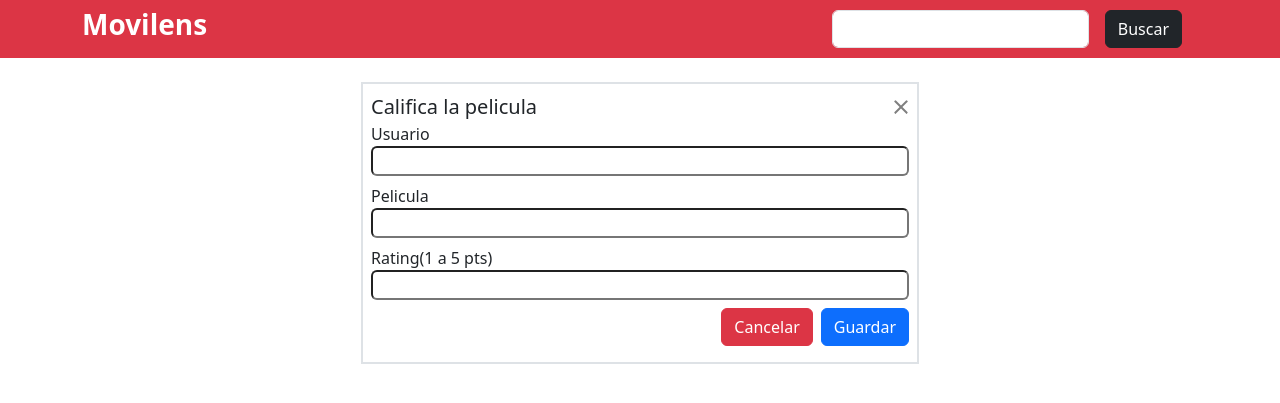
After one commit to germanhytsystem/ImplementacionProyectoSR, a Flask app: template appfrontendpythontesis/templates/modal.html in a window 1280 px wide. The commit adds this page. Shown: the top 403 px of the page. Run offline with Flask 3, Linux system fonts and the light colour scheme; the template is opened without the code that fills it, so the values that code supplies are empty; some libraries are stand-ins or nearby versions.

Commit message:
feat: Modal for POST raiting

```diff
--- a/appfrontendpythontesis/main.py
+++ b/appfrontendpythontesis/main.py
@@ -14,17 +14,15 @@ def home():
         print(peliculasData)
         return render_template("index.html", data=peliculasData)
 
+    if request.form['peliculaid']:
+        return render_template("modal.html")
+
     if request.form['search']:
         url = "http://127.0.0.1:8000/Peliculas?id="+request.form['search']
         peliculas = requests.get(url)
         peliculasData = peliculas.json()
         return render_template("index.html", data=peliculasData['data'])
 
-    if request.form['peliculaid']:
-        return render_template("paginatest.html")
-    else:
-        return render_template("index.html")
-
 
 if __name__ == "__name__":
     app.run(debug=True, port=5200)
--- /dev/null
+++ b/appfrontendpythontesis/templates/modal.html
@@ -0,0 +1,101 @@
+<!DOCTYPE html>
+<html lang="en">
+  <head>
+    <meta charset="UTF-8" />
+    <meta name="viewport" content="width=device-width, initial-scale=1.0" />
+    <title>Modal</title>
+
+    <link
+      href="https://cdn.jsdelivr.net/npm/bootstrap@5.3.2/dist/css/bootstrap.min.css"
+      rel="stylesheet"
+      integrity="sha384-T3c6CoIi6uLrA9TneNEoa7RxnatzjcDSCmG1MXxSR1GAsXEV/Dwwykc2MPK8M2HN"
+      crossorigin="anonymous"
+    />
+    <script
+      src="https://kit.fontawesome.com/760e3cbc52.js"
+      crossorigin="anonymous"
+    ></script>
+  </head>
+  <body>
+    <div class="navbar bg-danger">
+      <div class="container">
+        <h3 class="fw-bold fs-3 text-white">Movilens</h3>
+        <form action="/" method="POST">
+          <div class="d-flex">
+            <input type="search" class="form-control" name="search" />
+            <button class="btn btn-dark mx-3" type="submit">Buscar</button>
+          </div>
+        </form>
+      </div>
+    </div>
+
+    <!-- Modal -->
+    <div class="container" tabindex="-1">
+      <div class="w-50 border border-2 px-2 py-2 my-4 mx-auto">
+        <div class="modal-content">
+          <div class="modal-header">
+            <h2 class="modal-title fs-5" id="exampleModalLabel">
+              Califica la pelicula
+            </h2>
+            <button
+              type="button"
+              class="btn-close"
+              data-bs-dismiss="modal"
+              aria-label="Close"
+            ></button>
+          </div>
+          <div class="modal-body">
+            <div class="d-flex flex-column gap-2">
+              <div>
+                <label for="userid">Usuario</label>
+                <input
+                  class="w-100 rounded"
+                  id="userid"
+                  type="text"
+                  name="userId"
+                />
+              </div>
+              <div>
+                <label for="movieid">Pelicula</label>
+                <input
+                  class="w-100 rounded"
+                  id="movieid"
+                  type="text"
+                  value=""
+                  name="movieId"
+                />
+              </div>
+              <div>
+                <label for="rating">Rating(1 a 5 pts)</label>
+                <input
+                  class="w-100 rounded"
+                  id="rating"
+                  type="text"
+                  name="rating"
+                />
+              </div>
+            </div>
+          </div>
+          <div class="modal-footer my-2 d-flex gap-2">
+            <form action="/" method="GET">
+              <button
+                type="submit"
+                class="btn btn-danger"
+                data-bs-dismiss="modal"
+              >
+                Cancelar
+              </button>
+            </form>
+            <button type="button" class="btn btn-primary">Guardar</button>
+          </div>
+        </div>
+      </div>
+    </div>
+
+    <script
+      src="https://cdn.jsdelivr.net/npm/bootstrap@5.3.2/dist/js/bootstrap.bundle.min.js"
+      integrity="sha384-C6RzsynM9kWDrMNeT87bh95OGNyZPhcTNXj1NW7RuBCsyN/o0jlpcV8Qyq46cDfL"
+      crossorigin="anonymous"
+    ></script>
+  </body>
+</html>
```
Also changed, not shown: appfrontendpythontesis/templates/index.html (+22 -2 lines), appfrontendpythontesis/templates/paginatest.html (deleted, +0 -11 lines).
